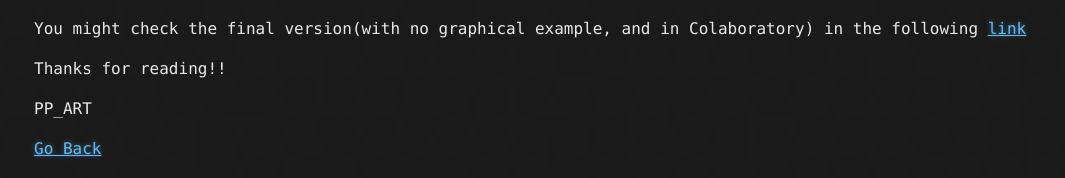
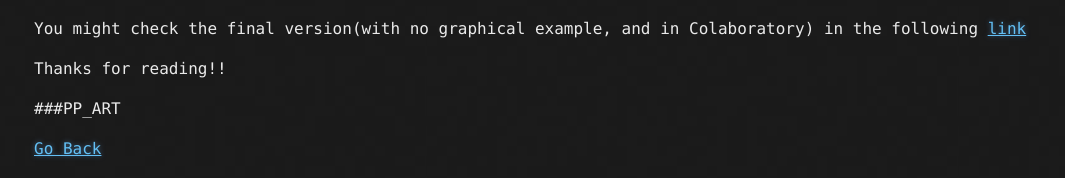
Before and after one commit to PaulB86UK/PP_ART, a Jekyll site: the page built from docs/2020/24_5.md, in a window 1280 px wide and 900 px high, scrolled down 1764 px. Shown: the part 719-897 px from the top of the window, without its empty margins (106-1171 px from the left). Built offline with Jekyll 4.4.1, drawn with Linux system fonts in a browser that asks for light colours; our own code applies the rules of GitHub Pages for plain Markdown files.

Commit message:
Update 24_5.md

```diff
--- a/docs/2020/24_5.md
+++ b/docs/2020/24_5.md
@@ -97,6 +97,6 @@
 
 Thanks for reading!!
 
-PP_ART
+###PP_ART
 
 [Go Back](https://paulb86uk.github.io/PP_ART.github.io/)
```
